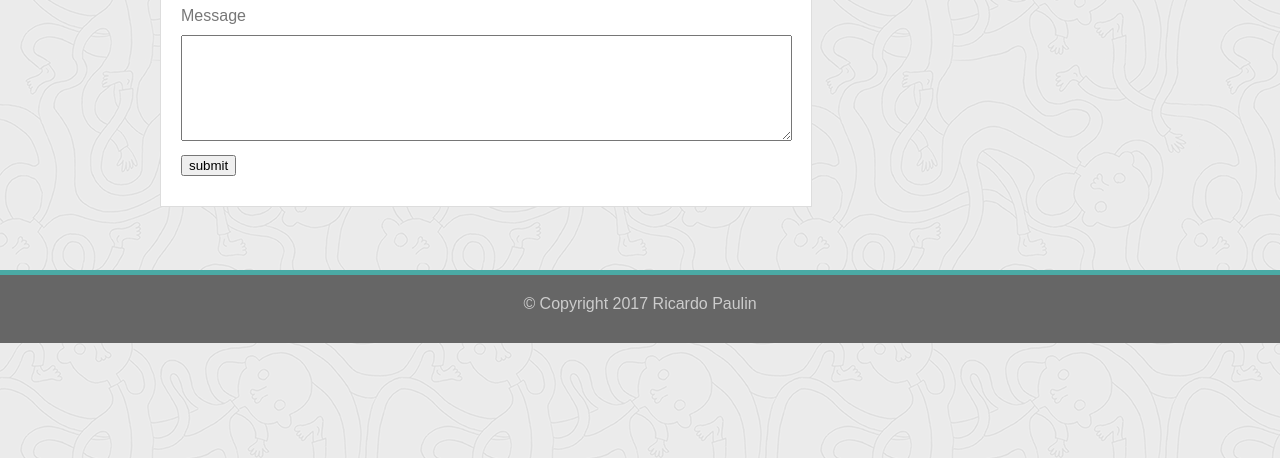
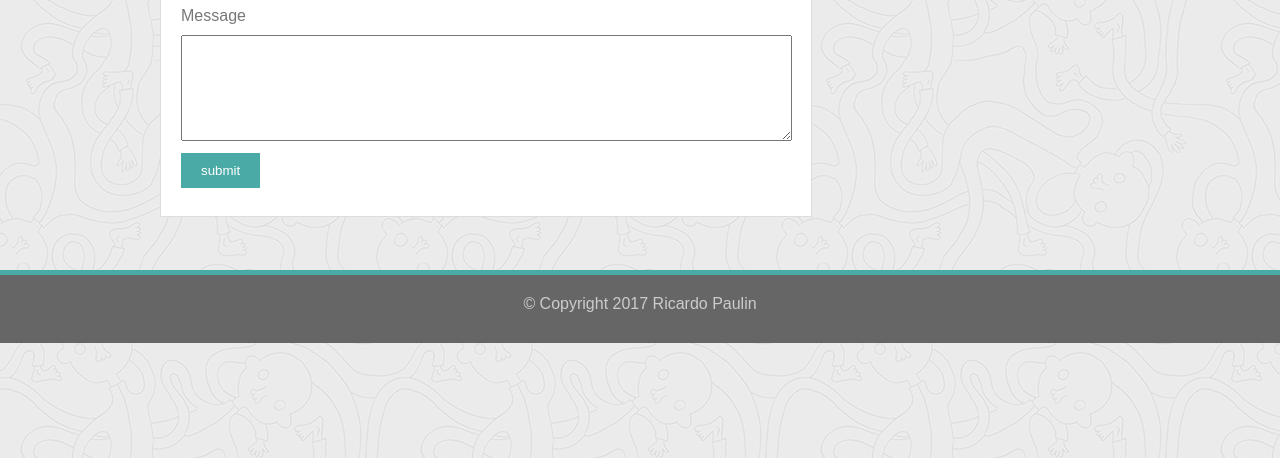
Before and after one commit to rpaulin90/Basic-Portfolio, a plain HTML site: page contact.html in a window 1280 px wide. Shown: the part 342-800 px from the top of the page. Drawn offline with Linux system fonts and the light colour scheme.

Commit message:
modified submit button

```diff
--- a/assets/css/style.css
+++ b/assets/css/style.css
@@ -249,3 +249,13 @@ html, body {
     margin-top: 20px;
     padding-bottom: 20px;
 }
+
+input[type=submit] {
+    background-color: #4aaaa5;
+    color: white;
+    padding: 10px 20px;
+    margin: 8px 0;
+    border: none;
+    /*border-radius: 4px;*/
+    cursor: pointer;
+}
```
